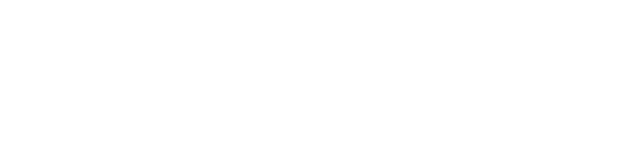
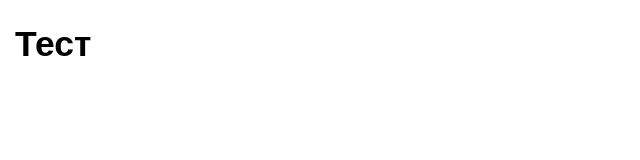
Before and after one commit to enotstitch/gulp-fast, a plain HTML site: page index.html in a window 1280 px wide. Shown: the whole page, without its empty margins (0-640 px from the left). Drawn offline with Linux system fonts and the light colour scheme.

Commit message:
Update 2024-11-16T16:52:14.054Z

```diff
--- a/css/styles.min.css
+++ b/css/styles.min.css
@@ -1 +1 @@
-:root{--dark-color:#000;--light-color:#fff;--bg-color:#e27d5f;--accent-color:#9fd4ff;--error-color:#f06464}@font-face{src:url(../fonts/Circe.woff2) format("woff2");font-family:Circe;font-weight:400;font-style:normal;font-display:swap}html{height:100%;box-sizing:border-box;scroll-behavior:smooth}*,::after,::before{box-sizing:inherit}body{font-size:calc(16px + 2 * (100vw - 420px)/ 980);margin:0;height:100%;font-family:Circe,sans-serif;font-weight:400;color:var(--dark-color);background-color:var(--light-color)}.site-container{display:flex;flex-direction:column;overflow:hidden;min-height:100%}.main{flex:1 1 auto}.container{margin:0 auto;padding:0 15px;max-width:1400px}img{max-width:100%;-o-object-fit:cover;object-fit:cover}.link-reset{text-decoration:none;color:inherit}.list-reset{list-style:none;margin:0;padding:0}.btn-reset{border:none;padding:0;color:inherit;background-color:transparent;cursor:pointer}.error{border:2px solid var(--error-color)}
+:root{--dark-color:#000;--light-color:#fff;--bg-color:#e27d5f;--accent-color:#9fd4ff;--error-color:#f06464}@font-face{src:url(../fonts/Circe.woff2) format("woff2");font-family:Circe;font-weight:400;font-style:normal;font-display:swap}html{height:100%;box-sizing:border-box;scroll-behavior:smooth}*,::after,::before{box-sizing:inherit}body{font-size:18px;margin:0;height:100%;font-family:Circe,sans-serif;font-weight:400;color:var(--dark-color);background-color:var(--light-color)}.site-container{display:flex;flex-direction:column;overflow:hidden;min-height:100%}.main{flex:1 1 auto}.container{margin:0 auto;padding:0 15px;max-width:1400px}img{max-width:100%;-o-object-fit:cover;object-fit:cover}.link-reset{text-decoration:none;color:inherit}.list-reset{list-style:none;margin:0;padding:0}.btn-reset{border:none;padding:0;color:inherit;background-color:transparent;cursor:pointer}.error{border:2px solid var(--error-color)}@media (max-width:1400px){body{font-size:calc(16px + 2 * (100vw - 420px)/ 980)}}
--- a/index.html
+++ b/index.html
@@ -1 +1 @@
-<!DOCTYPE html><html lang="ru"><head><meta charset="UTF-8"><meta name="viewport" content="width=device-width,initial-scale=1"><link type="image/png" href="favicon/favicon.png" rel="shortcut icon"><meta http-equiv="X-UA-Compatible" content="ie=edge"><meta name="theme-color" content="#111111"><title>Fast</title><link href="css/critical.min.css" rel="stylesheet"><link href="css/libs.min.css" rel="stylesheet"><link href="css/styles.min.css" rel="stylesheet"></head><body><div class="site-container"><header class="header"><div class="container"></div></header><main class="main"><section class="section"><div class="container"></div></section></main><footer class="footer"><div class="container"></div></footer></div><script src="js/scripts.min.js"></script></body></html>
+<!DOCTYPE html><html lang="ru"><head><meta charset="UTF-8"><meta name="viewport" content="width=device-width,initial-scale=1"><link type="image/png" href="favicon/favicon.png" rel="shortcut icon"><meta http-equiv="X-UA-Compatible" content="ie=edge"><meta name="theme-color" content="#111111"><title>Fast</title><link href="css/critical.min.css" rel="stylesheet"><link href="css/libs.min.css" rel="stylesheet"><link href="css/styles.min.css" rel="stylesheet"></head><body><div class="site-container"><header class="header"><div class="container"></div></header><main class="main"><section class="section"><div class="container"><h1 class="title">Тест</h1></div></section></main><footer class="footer"><div class="container"></div></footer></div><script src="js/scripts.min.js"></script></body></html>
```
